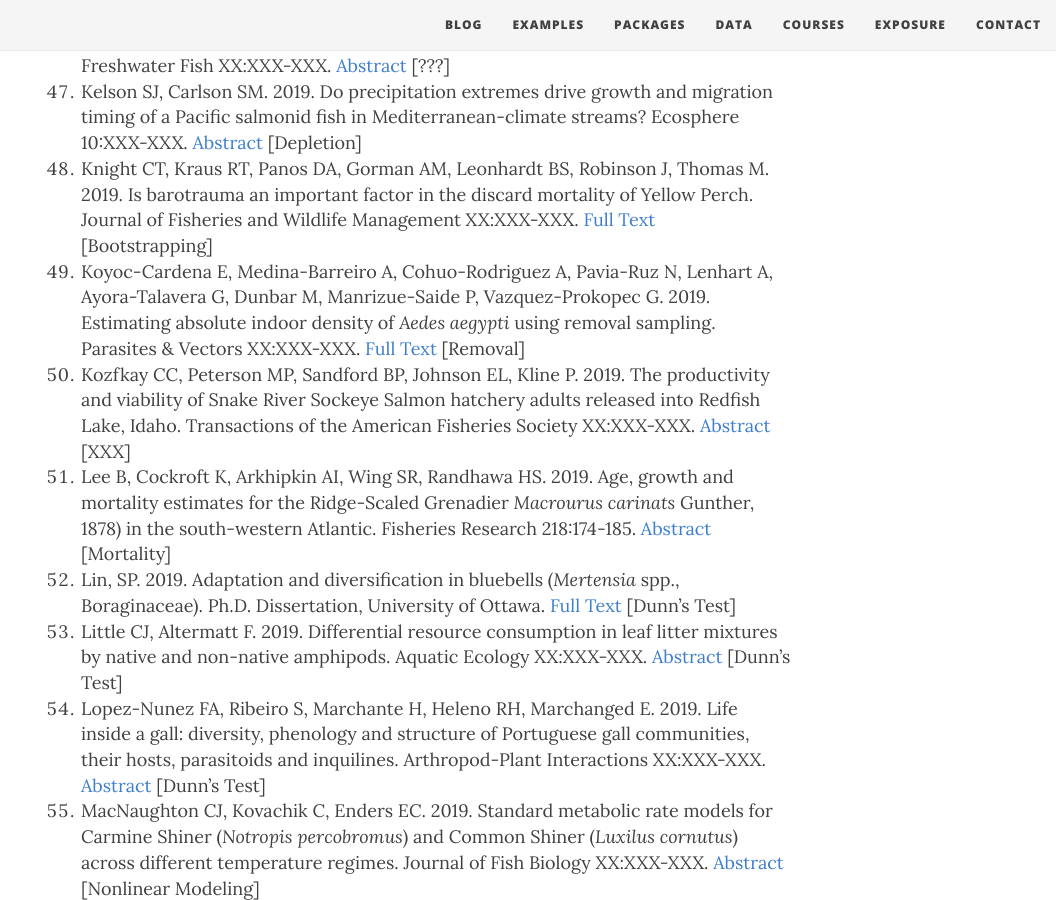
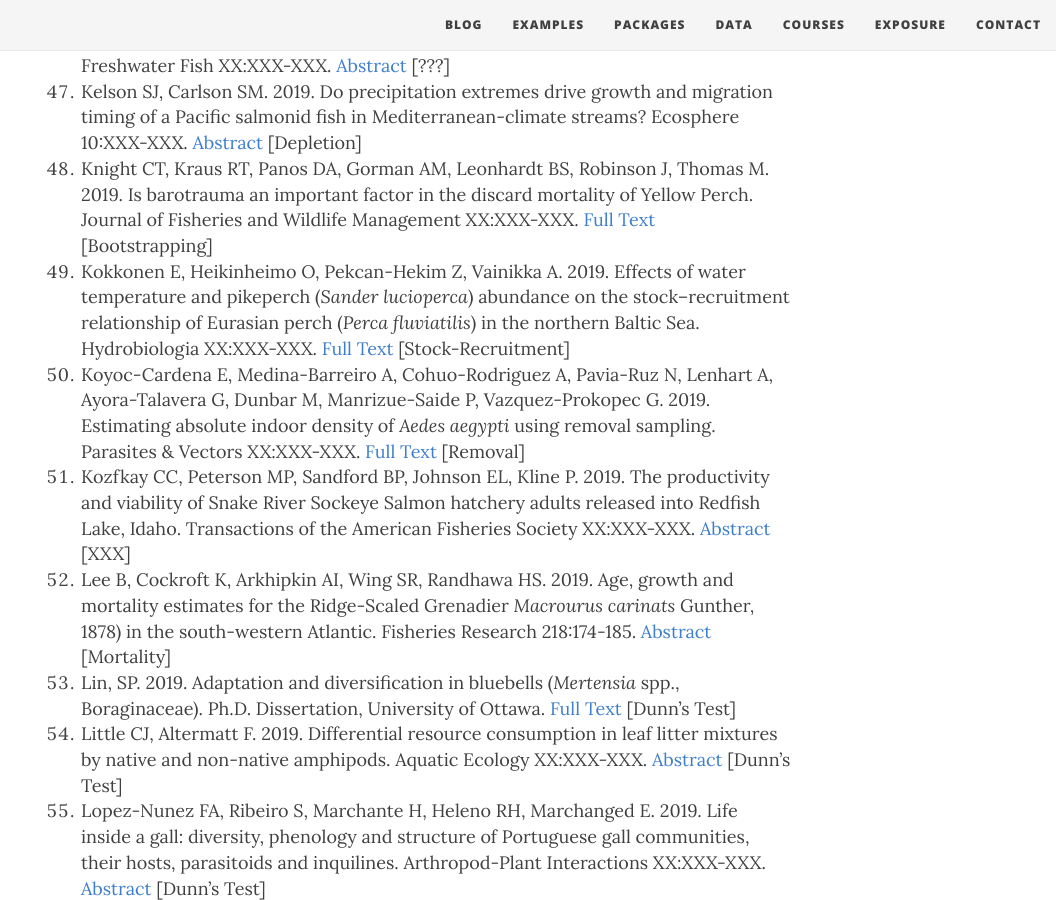
Before and after one commit to droglenc/fishR, a Jekyll site: the page built from exposure/exposure-citations19.md, in a window 1280 px wide and 900 px high, scrolled down 4406 px. Shown: the whole window, without its empty margins (224-1280 px from the left). Built offline with Jekyll 4.4.1, drawn with Linux system fonts in a browser that asks for light colours; nearby versions of some CDN libraries; some of the changed lines change nothing that is shown.

Commit message:
Update exposure-citations19.md

```diff
--- a/exposure/exposure-citations19.md
+++ b/exposure/exposure-citations19.md
@@ -5,7 +5,7 @@ subtitle: fishR and FSA is Being Used!!
 css: "/css/exposure-citation.css"
 ---
 
-The [**IFAR** book](http://derekogle.com/IFAR/), **fishR** website, or the **FSA** package were cited in the following <span id="contact-div">86</span> publications.
+The [**IFAR** book](http://derekogle.com/IFAR/), **fishR** website, or the **FSA** package were cited in the following <span id="contact-div">87</span> publications.
 
 1. Aslan CE, Shiels AB, Haines W, Liang CT. 2019. Non‐native insects dominate daytime pollination in a high‐elevation Hawaiian dryland ecosystem. American Journal of Botany XX:XXX-XXX. [Abstract](https://bsapubs.onlinelibrary.wiley.com/doi/abs/10.1002/ajb2.1233) [???]
 1. Altenritter ME, Walthier BD. 2019. The legacy of hypoxia: tracking carryover effects of low oxygen exposure in a demersal fish using geochemical tracers. Transactions of the American Fisheries Society XX:XXX-XXX. [Abstract](https://afspubs.onlinelibrary.wiley.com/doi/abs/10.1002/tafs.10159) [von Bertalanffy Growth]
@@ -56,6 +56,7 @@ amphibian conservation. Aquatic Conservation: Marine and Freshwater Ecosystems X
 1. Jones DA, Akbaripasand A, Nakagawa S, Closs GP. 2019. Landscape features determine Brown Trout population structure and recruitment dynamics. Ecology of Freshwater Fish XX:XXX-XXX. [Abstract](https://onlinelibrary.wiley.com/doi/abs/10.1111/eff.12474) [???]
 1. Kelson SJ, Carlson SM. 2019. Do precipitation extremes drive growth and migration timing of a Pacific salmonid fish in Mediterranean-climate streams? Ecosphere 10:XXX-XXX. [Abstract](https://www.researchgate.net/publication/331908792_Do_precipitation_extremes_drive_growth_and_migration_timing_of_a_Pacific_salmonid_fish_in_Mediterranean-climate_streams/references) [Depletion]
 1. Knight CT, Kraus RT, Panos DA, Gorman AM, Leonhardt BS, Robinson J, Thomas M. 2019. Is barotrauma an important factor in the discard mortality of Yellow Perch. Journal of Fisheries and Wildlife Management XX:XXX-XXX. [Full Text](http://www.fwspubs.org/doi/pdf/10.3996/062018-JFWM-056) [Bootstrapping]
+1. Kokkonen E, Heikinheimo O, Pekcan-Hekim Z, Vainikka A. 2019. Effects of water temperature and pikeperch (*Sander lucioperca*) abundance on the stock–recruitment relationship of Eurasian perch (*Perca fluviatilis*) in the northern Baltic Sea. Hydrobiologia XX:XXX-XXX. [Full Text](https://www.researchgate.net/publication/334332569_Effects_of_water_temperature_and_pikeperch_Sander_lucioperca_abundance_on_the_stock-recruitment_relationship_of_Eurasian_perch_Perca_fluviatilis_in_the_northern_Baltic_Sea/references) [Stock-Recruitment]
 1. Koyoc-Cardena E, Medina-Barreiro A, Cohuo-Rodriguez A, Pavia-Ruz N, Lenhart A, Ayora-Talavera G, Dunbar M, Manrizue-Saide P, Vazquez-Prokopec G. 2019. Estimating absolute indoor density of *Aedes aegypti* using removal sampling. Parasites & Vectors XX:XXX-XXX. [Full Text](https://rdcu.be/bEhaD) [Removal]
 1. Kozfkay CC, Peterson MP, Sandford BP, Johnson EL, Kline P. 2019. The productivity and viability of Snake River Sockeye Salmon hatchery adults released into Redfish Lake, Idaho. Transactions of the American Fisheries Society XX:XXX-XXX. [Abstract](https://www.researchgate.net/publication/330492892_The_Productivity_and_Viability_of_Snake_River_Sockeye_Salmon_Hatchery_Adults_Released_into_Redfish_Lake_Idaho) [XXX]
 1. Lee B, Cockroft K, Arkhipkin AI, Wing SR, Randhawa HS. 2019. Age, growth and mortality estimates for the Ridge-Scaled Grenadier *Macrourus carinats* Gunther, 1878) in the south-western Atlantic. Fisheries Research 218:174-185. [Abstract](https://www.sciencedirect.com/science/article/pii/S0165783619301286) [Mortality]
```
